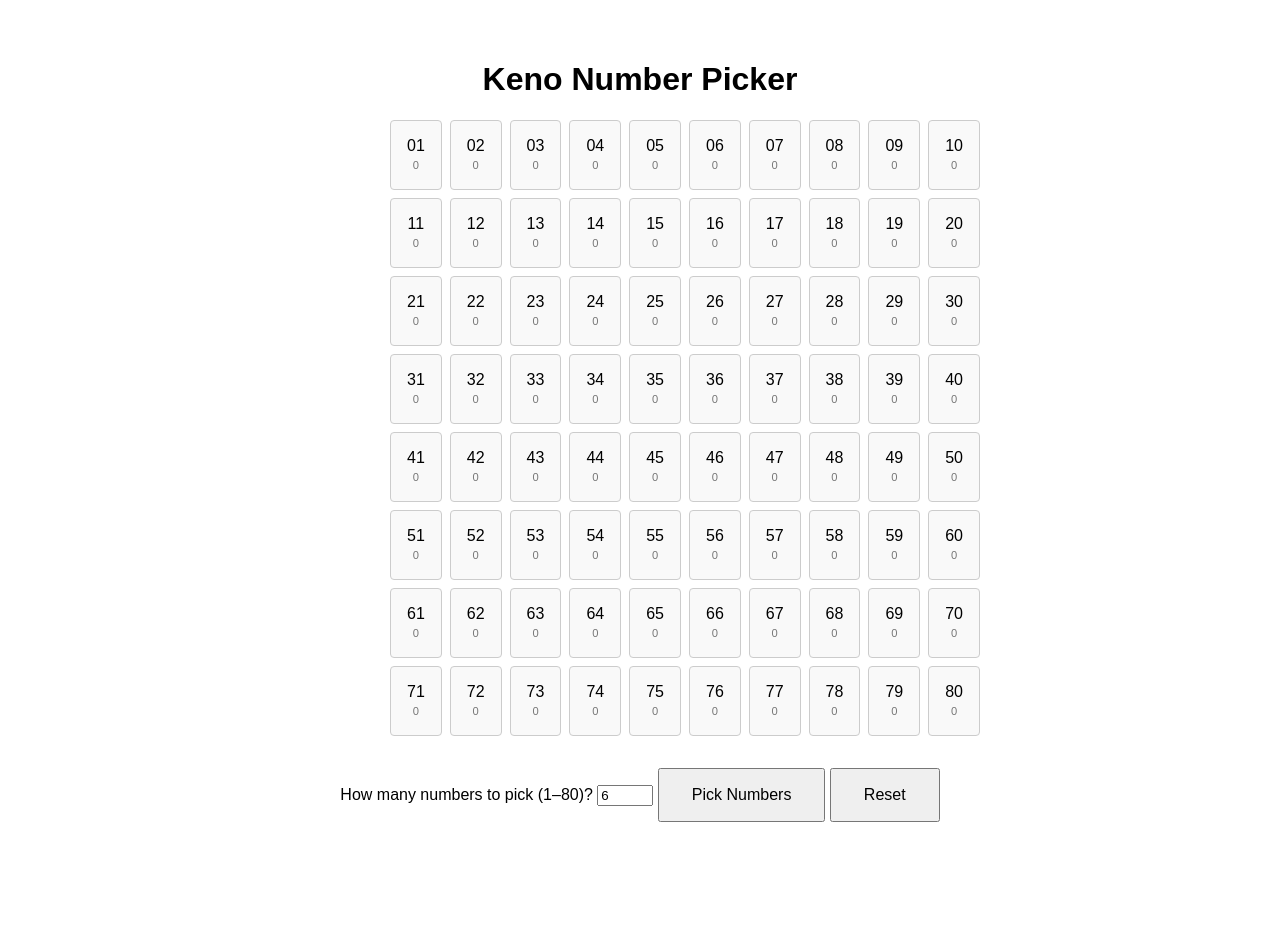
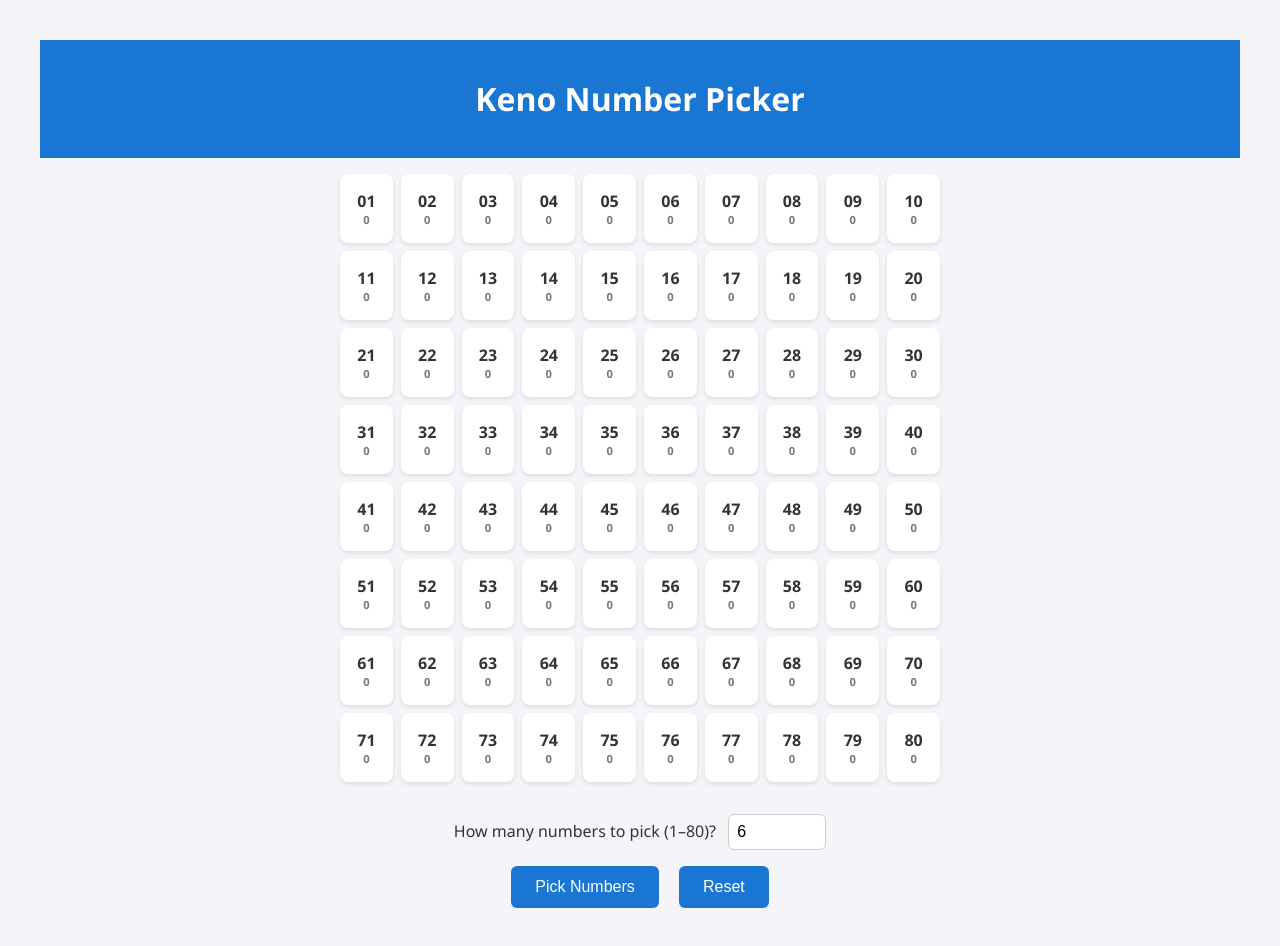
Before and after one commit to danrams66/Keno, a plain HTML site: page index.html in a window 1280 px wide. Before the commit the page ends 862 px from the top, so only its background shows below. Drawn offline with Linux system fonts and the light colour scheme.

Commit message:
Update index.html

```diff
--- a/index.html
+++ b/index.html
@@ -1,53 +1,98 @@
 <!DOCTYPE html>
 <html lang="en">
 <head>
-  <meta charset="UTF-8">
-  <meta name="viewport" content="width=device-width, initial-scale=1.0">
+  <meta charset="UTF-8" />
+  <meta name="viewport" content="width=device-width, initial-scale=1.0"/>
   <title>Keno Number Picker</title>
   <style>
     body {
-      font-family: sans-serif;
+      font-family: "Segoe UI", Roboto, sans-serif;
+      font-size: 16px;
+      background-color: #f4f4f9;
+      color: #333;
       text-align: center;
       padding: 2em;
     }
+
+    .header {
+      background: #1976d2;
+      padding: 1em;
+      color: white;
+      margin-bottom: 1em;
+    }
+
     .grid {
       display: grid;
       grid-template-columns: repeat(10, 1fr);
       gap: 0.5em;
-      max-width: 500px;
-      margin: 1em auto;
+      max-width: 600px;
+      margin: 0 auto 2em;
     }
+
+    @media (max-width: 600px) {
+      .grid {
+        grid-template-columns: repeat(5, 1fr);
+      }
+    }
+
     .square {
-     border: 1px solid #ccc;
+      border: none;
+      box-shadow: 0 2px 4px rgba(0,0,0,0.1);
+      border-radius: 8px;
+      background: white;
       padding: 1em;
-     background: #f9f9f9;
-     border-radius: 4px;
+      font-weight: bold;
       text-align: center;
+      transition: background 0.2s ease-in-out;
     }
+
     .picked {
-      background: gold;
-      font-weight: bold;
+      background-color: #ffd54f;
+      color: black;
     }
-    button {
-      padding: 1em 2em;
-      font-size: 1em;
-      margin-top: 1em;
-    }
-    .square {
-     text-align: center;
-    }
+
     .square small {
+      display: block;
       font-size: 0.7em;
       color: #777;
     }
 
+    input[type="number"] {
+      padding: 0.5em;
+      width: 80px;
+      font-size: 1em;
+      margin-left: 0.5em;
+      border: 1px solid #ccc;
+      border-radius: 6px;
+    }
+
+    button {
+      padding: 0.75em 1.5em;
+      margin: 1em 0.5em;
+      border: none;
+      background-color: #1976d2;
+      color: white;
+      border-radius: 6px;
+      font-size: 1em;
+      cursor: pointer;
+      transition: background 0.2s ease-in-out;
+    }
+
+    button:hover {
+      background-color: #1565c0;
+    }
   </style>
 </head>
 <body>
+  <div class="header">
     <h1>Keno Number Picker</h1>
+  </div>
+
   <div class="grid" id="kenoGrid"></div>
+
   <label for="pickCount">How many numbers to pick (1–80)?</label>
   <input type="number" id="pickCount" min="1" max="80" value="6" />
+  <br/>
   <button onclick="pickNumbers()">Pick Numbers</button>
   <button onclick="resetBoard()">Reset</button>
 
@@ -55,7 +100,6 @@
     const grid = document.getElementById('kenoGrid');
     const frequency = Array(80).fill(0);
 
-    // Create 80 squares
     for (let i = 1; i <= 80; i++) {
       const square = document.createElement('div');
       square.className = 'square';
@@ -85,6 +129,7 @@
           "<br><small>" + frequency[index] + "</small>";
       });
     }
+
     function resetBoard() {
       const allSquares = document.querySelectorAll('.square');
       for (let i = 0; i < 80; i++) {
@@ -93,7 +138,6 @@
         allSquares[i].innerHTML = (i + 1).toString().padStart(2, '0') + "<br><small>0</small>";
       }
     }
-
   </script>
 </body>
 </html>
```
Lines whose indentation alone changed are shown as unchanged.
